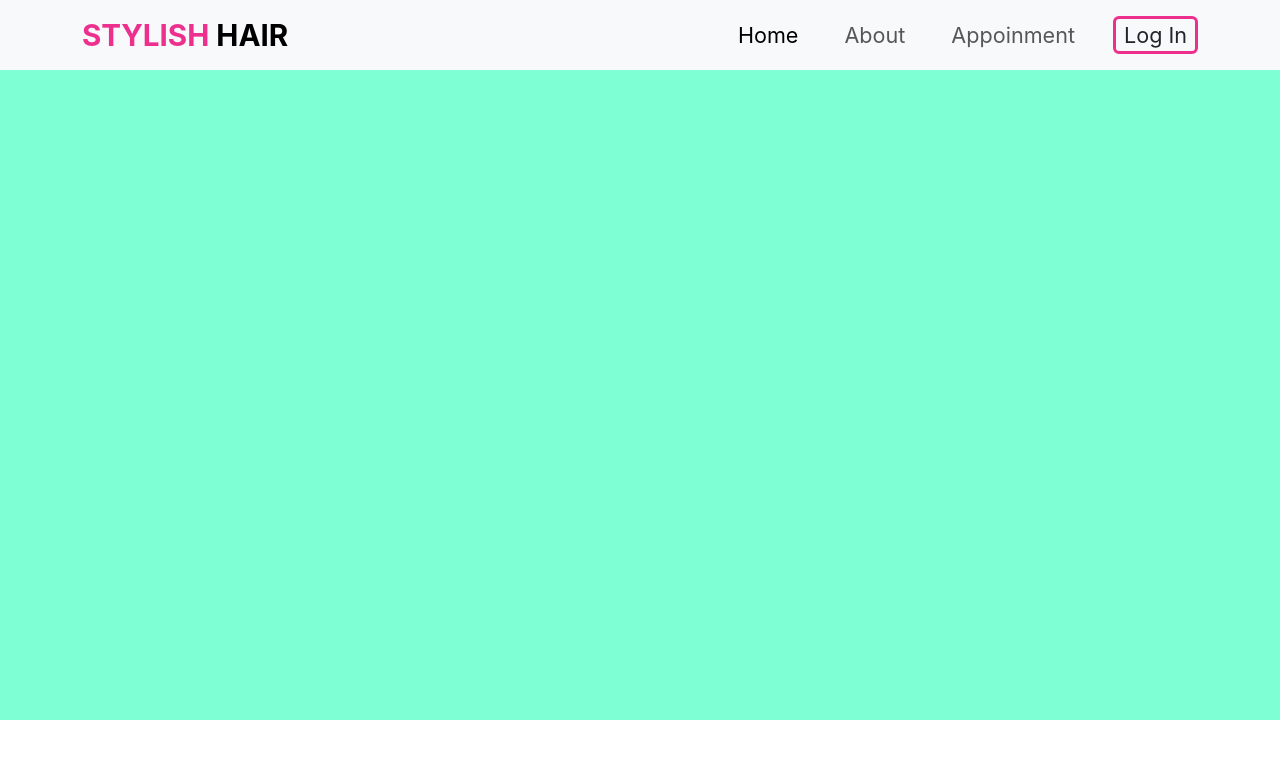
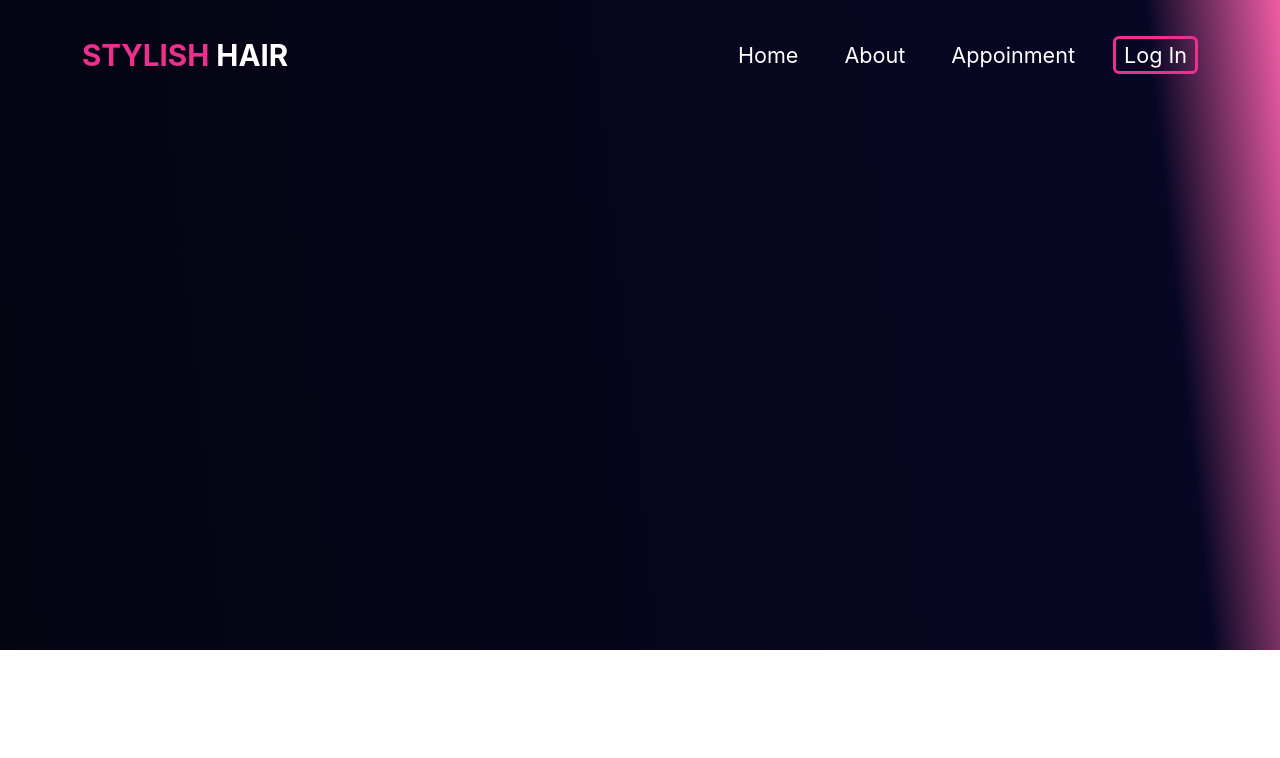
Before and after one commit to tharanga270/wemixt-job-project, a React (Create React App) app: page / in a window 1280 px wide. Shown: the top 758 px of the page. Built offline with nearby package versions, Linux system fonts and the light colour scheme.

Commit message:
2.gradient effect done

```diff
--- a/src/App.css
+++ b/src/App.css
@@ -1,4 +1,12 @@
 /* mixt-nav bar start css */
+.mixt-nav {
+  background: transparent !important;
+  position: absolute;
+  top: 20px;
+  left: 0;
+  right: 0;
+  z-index: 3;
+}
 .mixt-nav .navbar-brand {
   font-size: 1.85rem;
   font-weight: bold;
@@ -6,25 +14,35 @@
 .mixt-nav .navbar-brand .brand-first {
   color: #ed2f8e;
 }
+.mixt-nav .navbar-brand .brand-second {
+  color: white;
+}
 .mixt-nav .btn-login {
   border: 3px solid #ed2f8e;
   font-size: 1.35rem;
   padding: 0px 8px;
+  color: white;
 }
-.mixt-nav .btn-login:hover {
-}
+
 .mixt-nav .navbar-nav .nav-item {
   padding-right: 30px;
 }
 
 .mixt-nav .navbar-nav .nav-item .nav-link {
   font-size: 1.35rem;
+  color: white;
 }
 /* mixt-nav bar end css */
 
 /* banner css start*/
-.banner-wrapper{
-  background-color: aquamarine;
+.banner-wrapper {
+  background: rgb(4, 4, 17);
+  background: linear-gradient(
+    84deg,
+    rgba(4, 4, 17, 1) 0%,
+    rgba(7, 7, 36, 1) 90%,
+    rgba(237, 47, 142, 0.7791491596638656) 100%
+  );
   width: 100%;
   height: 650px;
 }
```
